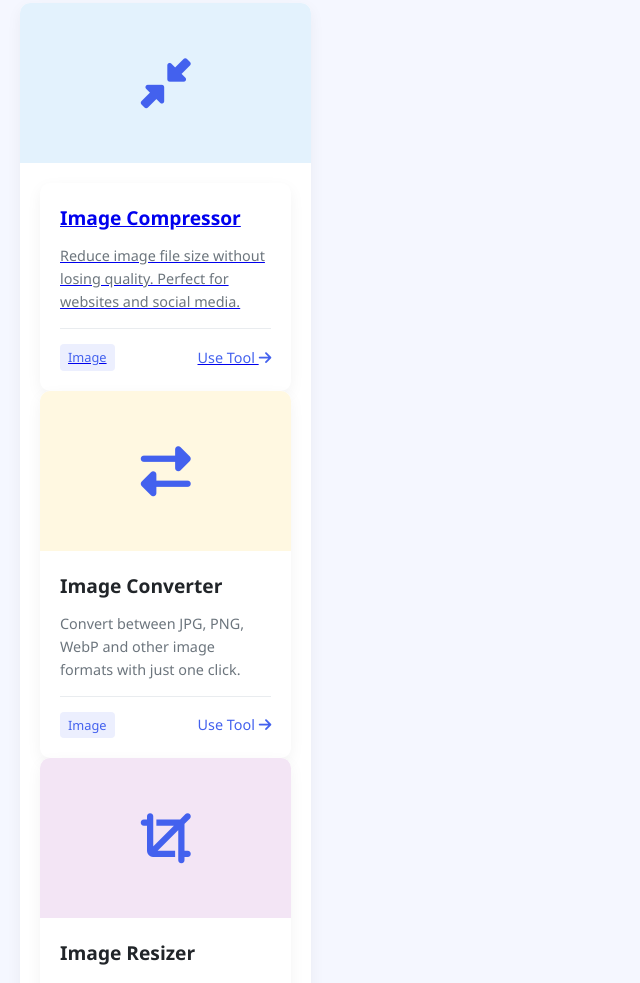
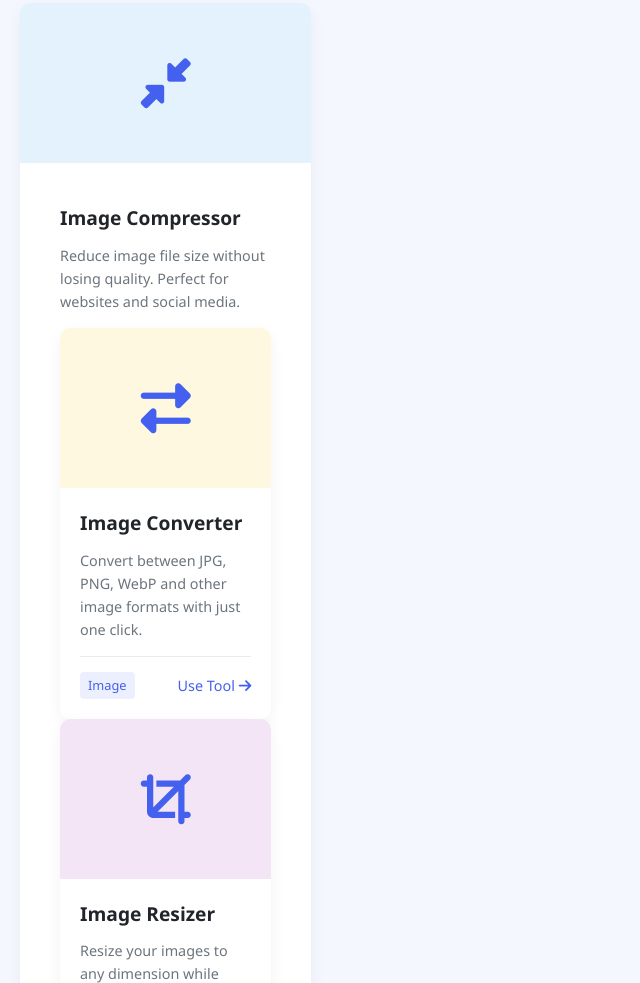
Before and after one commit to JITENDRA53388/TOOL, a plain HTML site: page index.html in a window 1280 px wide. Shown: the part 765-1748 px from the top of the page, without its empty margins (0-640 px from the left). Drawn offline with Linux system fonts and the light colour scheme.

Commit message:
Update index.html

```diff
--- a/index.html
+++ b/index.html
@@ -684,18 +684,9 @@
                         <i class="fas fa-compress-alt"></i>
                     </div>
                     <div class="tool-card-content">
-   <div class="tool-card">
-    <a href="/tools/image-compressor.html" class="tool-card-link">
-        <div class="tool-card-content">
-            <h3>Image Compressor</h3>
-            <p>Reduce image file size without losing quality. Perfect for websites and social media.</p>
-            <div class="tool-card-footer">
-                <span class="tool-card-category">Image</span>
-                <span class="tool-card-btn">Use Tool <i class="fas fa-arrow-right"></i></span>
-            </div>
-        </div>
-    </a>
-</div>
+   <div class="tool-card-content">
+                        <h3>Image Compressor</h3>
+                        <p>Reduce image file size without losing quality. Perfect for websites and social media.</p>
 
                 <div class="tool-card">
                     <div class="tool-card-img" style="background-color: #fff8e1;">
```
